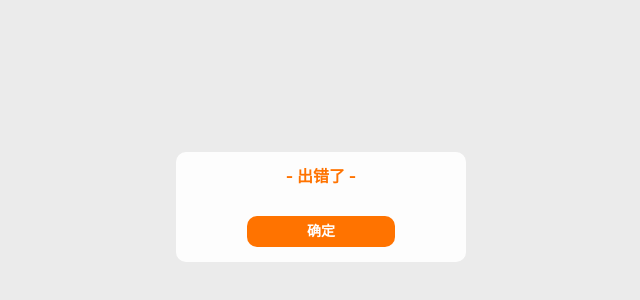
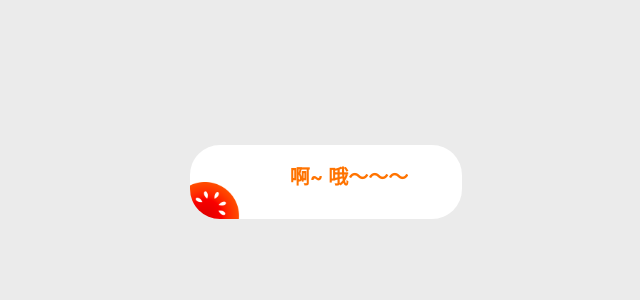
Before and after one commit to kailous/fanqienovel-book, a Next.js app: page /components/Error in a window 1280 px wide. Shown: the part 218-518 px from the top of the page, without its empty margins (314-954 px from the left). Built offline with nearby package versions, Linux system fonts and the light colour scheme.

Commit message:
版本 2.1 错误提示美化一下

```diff
--- a/pages/components/Error.jsx
+++ b/pages/components/Error.jsx
@@ -7,11 +7,18 @@ const Error = ({message}) => {
     return (
         <div className={styles.errorBackground} role="alert">
             <div className={styles.errorMessage}>
-                <div>
-                <h1>-    出错了    -</h1>
-                    <p dangerouslySetInnerHTML={{ __html: message }}></p>
+                <div className={styles.info}>
+                    <h1>啊~ 哦～～～</h1>
+                    <p dangerouslySetInnerHTML={{__html: message}}></p>
                 </div>
-                <button onClick={() => window.location.href = '/'}>确定</button>
+                <button onClick={() => window.location.href = '/'}>
+                    <svg className={styles.icon}>
+                        <use href="#close-one"></use>
+                    </svg>
+                </button>
+                <svg className={styles.errorIcon}>
+                    <use href="#erroe"></use>
+                </svg>
             </div>
         </div>
     );
--- a/pages/components/MyHead.jsx
+++ b/pages/components/MyHead.jsx
@@ -38,7 +38,7 @@ const MyHead = ({bookInfo,chapterData}) => {
             {/* 更多社交媒体平台的 meta 标签 */}
 
             {/* 字节图标库 */}
-            <script src="https://lf1-cdn-tos.bytegoofy.com/obj/iconpark/svg_28288_10.2343bf8607d80590eee0932463e873c9.js" async></script>
+            <script src="https://lf1-cdn-tos.bytegoofy.com/obj/iconpark/svg_28288_12.070b11c9463ecd8a831249ab6f3d5d43.js" async></script>
         </Head>
     );
 };
--- a/pages/components/css/Error.module.css
+++ b/pages/components/css/Error.module.css
@@ -1,4 +1,5 @@
 div.errorBackground {
+    display: flex;
     background-color: var(--error-background-color);
     position: fixed;
     z-index: 999;
@@ -7,73 +8,67 @@ div.errorBackground {
     backdrop-filter: blur(20px);
 }
 div.errorMessage{
-    display: inline-flex;
-    padding: 15px 20px;
-    flex-direction: column;
-    justify-content: center;
-    align-items: center;
-    gap: 20px;
+    display: flex;
+    /*width: 353px;*/
+    padding: 20px 20px 20px 100px;
+    align-items: flex-start;
+    gap: 10px;
+    border-radius: 30px;
+    position: relative;
 
     z-index: 999;
-    position: fixed;
-    /*width: 300px;*/
-    top: calc(50% - 30px);
-    left: calc(50% - 150px);
-    background-color: #ffffffee;
-    border-radius: 10px;
+    margin: auto;
+    max-width: 375px;
+    background-color: #ffffff;
+    background-image: url("../../../public/error_bg.png");
+    background-size: auto 100%; /* 让图片高度自适应，宽度保持原始宽度 */
+    background-repeat: no-repeat; /* 禁止图片重复 */
+    background-position: left bottom; /* 将图片靠左对齐并顶部对齐 */
 }
-div.errorMessage div {
+div.errorMessage div.info {
     display: flex;
-    min-width: 250px;
     flex-direction: column;
-    justify-content: center;
-    align-items: center;
+    align-items: flex-start;
     gap: 10px;
-    align-self: stretch;
+    flex: 1 0 0;
 }
-div.errorMessage div h1 {
+div.errorMessage div.info h1 {
     display: -webkit-box;
     -webkit-box-orient: vertical;
     -webkit-line-clamp: 1;
     align-self: stretch;
     overflow: hidden;
-    color: var(--high-color);
-    text-align: center;
+
+    /*text-align: center;*/
+    font-size: 20px;
     text-overflow: ellipsis;
-    font-size: 16px;
     font-style: normal;
     font-weight: 700;
     line-height: 120%; /* 19.2px */
+
+    color: var(--high-color);
 }
-div.errorMessage div span {
+div.errorMessage div.info span {
     color: var(--high-color);
     margin: 0 5px;
 }
-div.errorMessage div p {
-    display: -webkit-box;
-    -webkit-box-orient: vertical;
-    -webkit-line-clamp: 4;
+div.errorMessage div.info p {
     align-self: stretch;
-    overflow: hidden;
     color: #858585;
-    text-overflow: ellipsis;
     font-size: 14px;
     font-style: normal;
     font-weight: 400;
     line-height: 120%; /* 16.8px */
 }
-div.errorMessage button {
-    display: flex;
-    min-width: 100px;
-    padding: 7px 60px;
-    justify-content: center;
-    align-items: center;
-    gap: 10px;
-    border-radius: 10px;
-    background-color: var(--high-color);
-    color: #FFFFFF;
-    font-size: 14px;
-    font-style: normal;
-    font-weight: 700;
-    line-height: 120%; /* 16.8px */
+div.errorMessage svg.icon {
+    width: 24px;
+    height: 24px;
+    color: var(--high-color);
 }
+svg.errorIcon {
+    width: 57.436px;
+    height: 64px;
+    position: absolute;
+    left: 29px;
+    top: -25px;
+}
```
Also changed, not shown: public/error.svg (added), public/error_bg.png (added).
